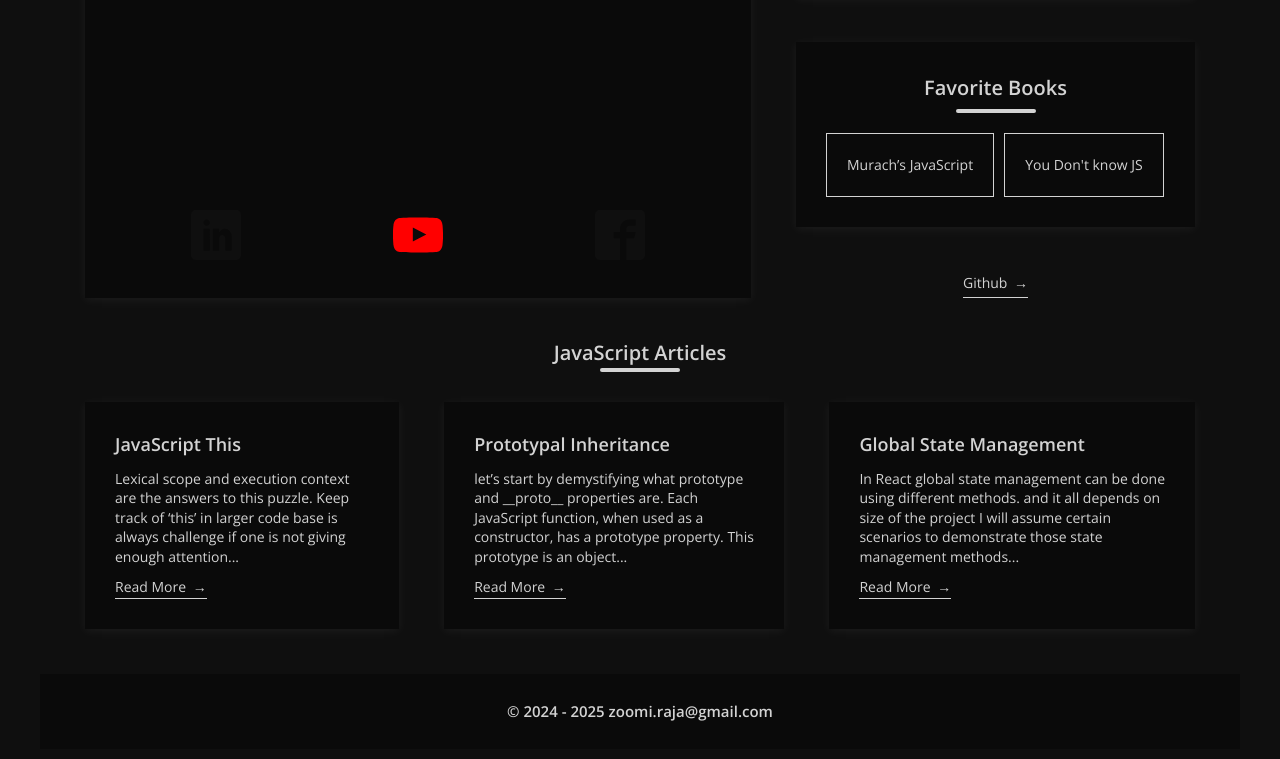
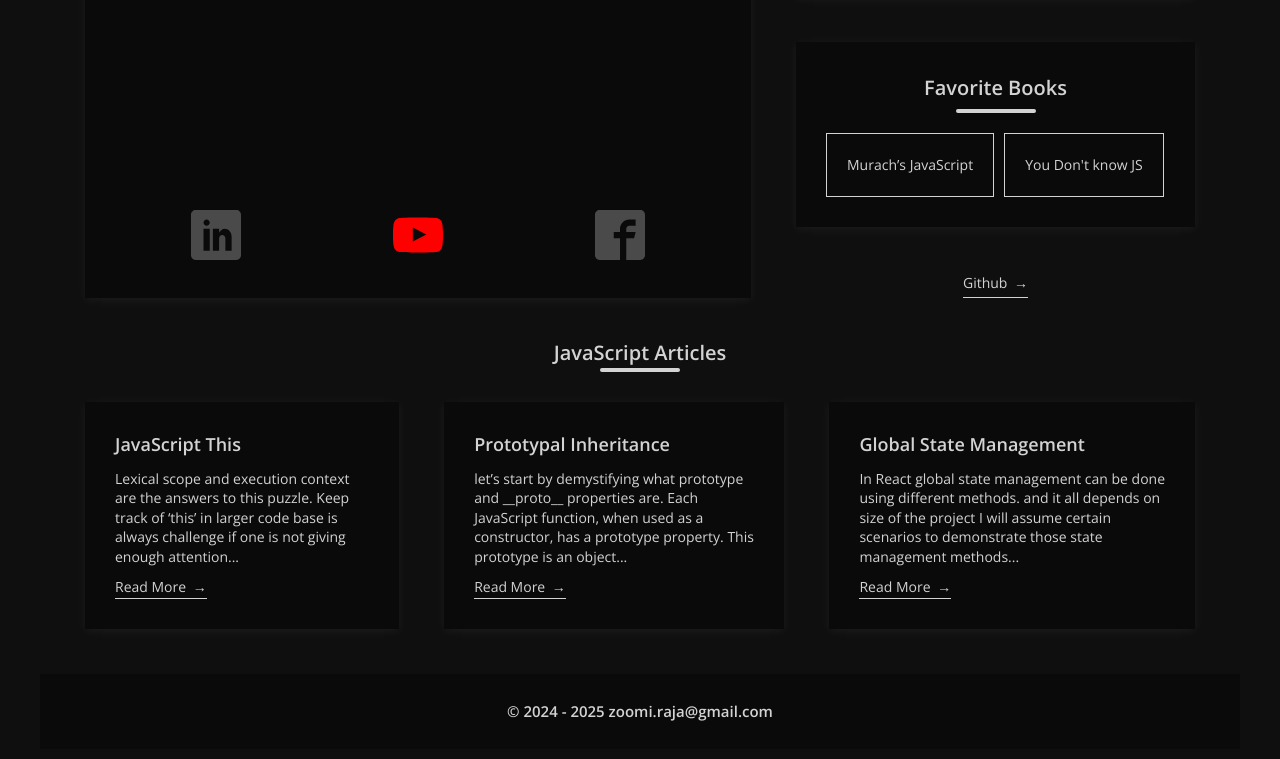
Before and after one commit to zoomi-raja/zoomi-raja.github.io, a plain HTML site: page index.html in a window 1280 px wide. Shown: the part 838-1597 px from the top of the page. Drawn offline with nearby package versions, Linux system fonts and the light colour scheme.

Commit message:
fix: social link color

```diff
--- a/css/style.css
+++ b/css/style.css
@@ -294,7 +294,7 @@ body {
 .introduction .summary .social-icons .icon {
   height: 5rem;
   width: 5em;
-  fill: var(--color-text-2);
+  fill: var(--color-text);
 }
 
 .social-icons .social-link:nth-of-type(2) .icon {
```
